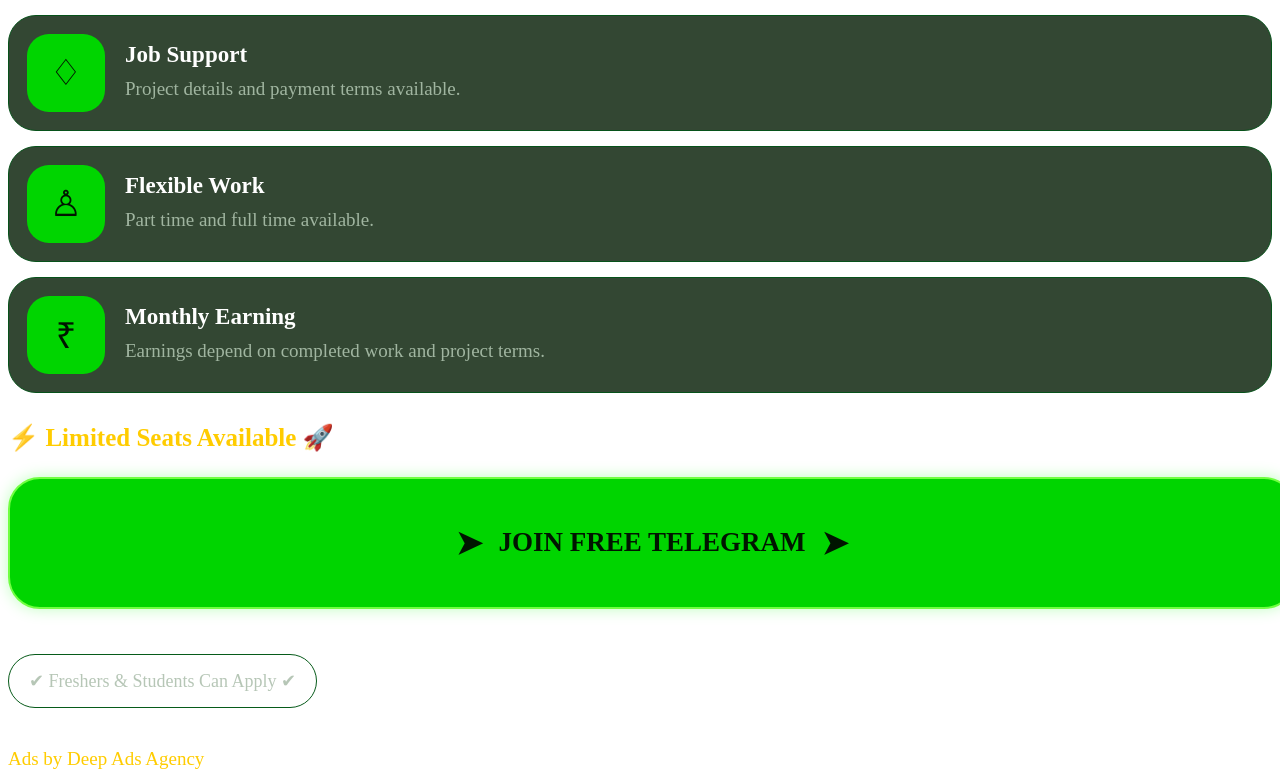
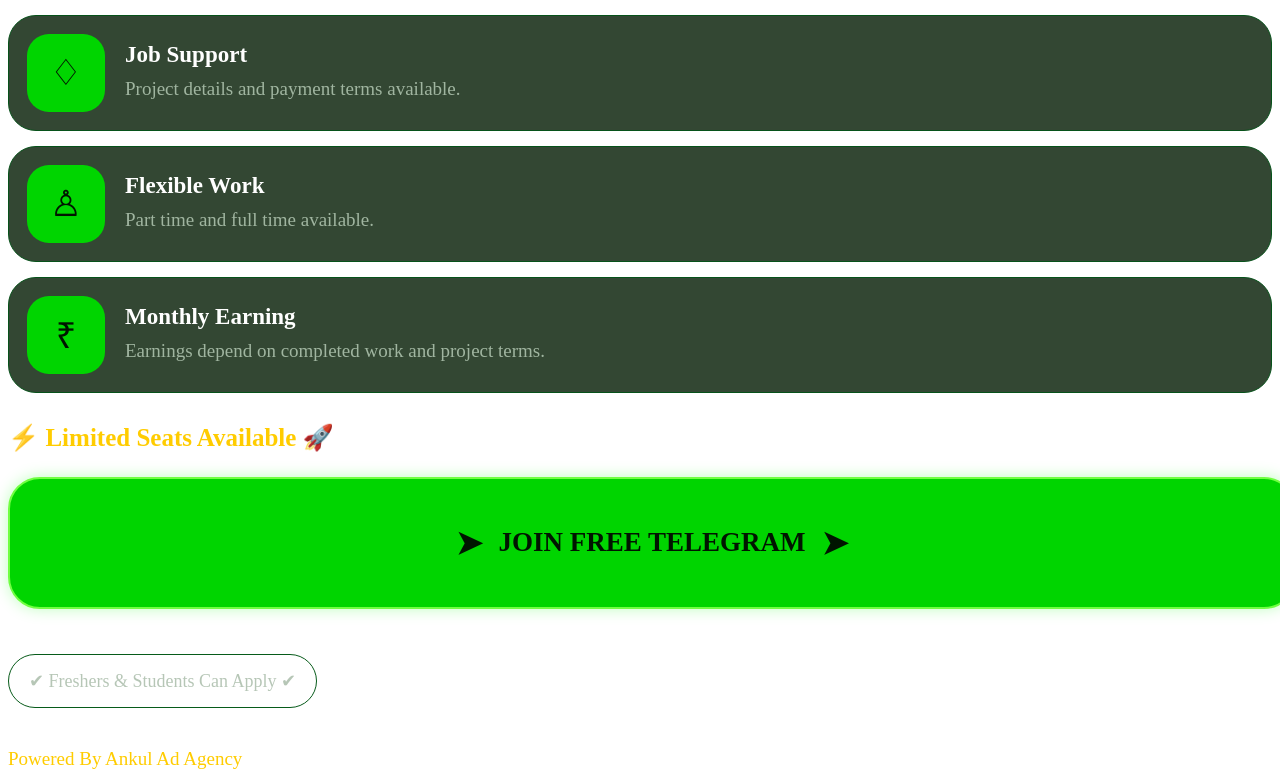
Before and after one commit to ankulvishwakarma2266/handwritingwork1, a plain HTML site: page index.html in a window 1280 px wide. Shown: the part 1985-2763 px from the top of the page. Drawn offline with Linux system fonts and the light colour scheme.

Commit message:
Update index.html

```diff
--- a/index.html
+++ b/index.html
@@ -436,7 +436,7 @@ JOIN FREE TELEGRAM
 </div>
 
 <div class="footer">
-Ads by Deep Ads Agency
+Powered By Ankul Ad Agency
 </div>
 
 </div>
```
